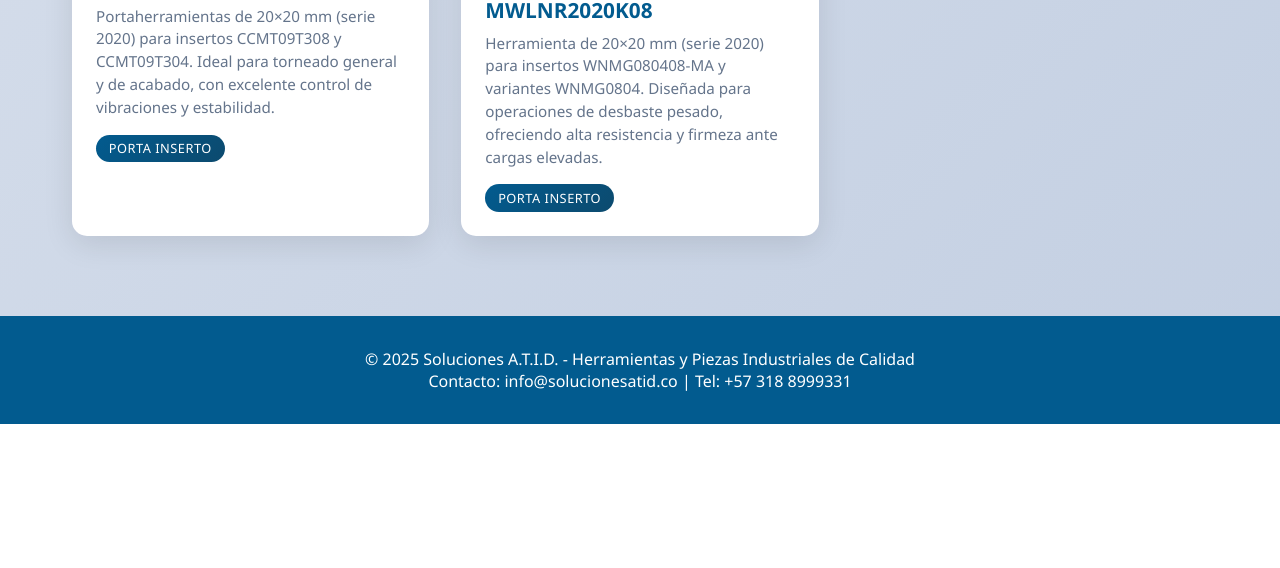
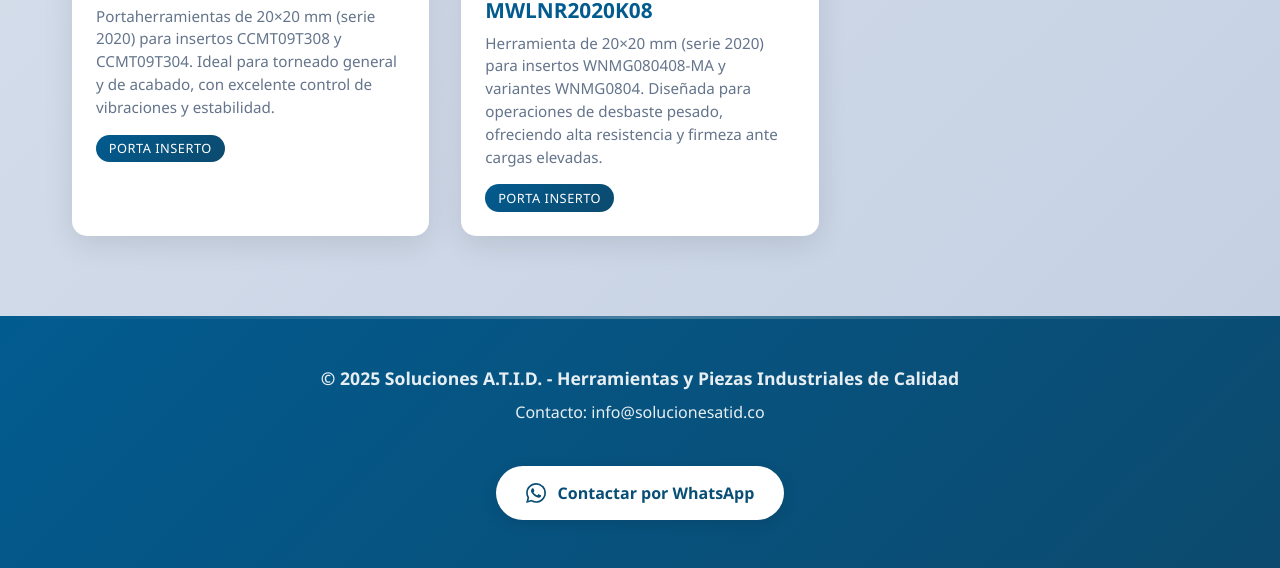
Before and after one commit to XxHurtadoxX/catalogo_solucioneastid, a plain HTML site: page index.html in a window 1280 px wide. Shown: the part 3857-4425 px from the top of the page. Before the commit the page ends 4281 px from the top, so only its background shows below. Drawn offline with Linux system fonts and the light colour scheme.

Commit message:
Update index.html

```diff
--- a/index.html
+++ b/index.html
@@ -162,25 +162,107 @@
             border-radius: 2px;
         }
 
-        .footer {
-            background: #025B8F;
+.footer {
+            background: linear-gradient(135deg, #025B8F 0%, #0c4a6e 100%);
             color: white;
             text-align: center;
-            padding: 2rem;
+            padding: 3rem 2rem;
             margin-top: 3rem;
+            position: relative;
+            overflow: hidden;
+        }
+
+        .footer::before {
+            content: '';
+            position: absolute;
+            top: 0;
+            left: 0;
+            right: 0;
+            height: 3px;
+            background: linear-gradient(90deg, transparent, #ffffff40, transparent);
+        }
+
+        .footer-content {
+            max-width: 1200px;
+            margin: 0 auto;
+            position: relative;
+            z-index: 1;
+        }
+
+        .footer p {
+            margin-bottom: 1rem;
+            font-size: 1rem;
+            opacity: 0.9;
+            line-height: 1.6;
+        }
+
+        .footer p:first-child {
+            font-weight: 600;
+            font-size: 1.1rem;
+            margin-bottom: 0.5rem;
+        }
+
+        .whatsapp-button {
+            display: inline-flex;
+            align-items: center;
+            justify-content: center;
+            gap: 12px;
+            background: white;
+            color: #094E76;
+            text-decoration: none;
+            padding: 14px 28px;
+            border-radius: 50px;
+            font-weight: 600;
+            font-size: 1rem;
+            margin-top: 1.5rem;
+            transition: all 0.3s ease;
+            box-shadow: 0 4px 15px rgba(0, 0, 0, 0.1);
+            border: 2px solid transparent;
+            position: relative;
+            overflow: hidden;
+        }
+
+        .whatsapp-button::before {
+            content: '';
+            position: absolute;
+            top: 0;
+            left: -100%;
+            width: 100%;
+            height: 100%;
+            background: linear-gradient(90deg, transparent, rgba(255,255,255,0.3), transparent);
+            transition: left 0.5s ease;
+        }
+
+        .whatsapp-button:hover::before {
+            left: 100%;
+        }
+
+        .whatsapp-button:hover {
+            background: #094E76;
+            color: white;
+            transform: translateY(-2px);
+            box-shadow: 0 8px 25px rgba(9, 78, 118, 0.3);
+            border-color: #094E76;
+        }
+
+        .whatsapp-button svg {
+            width: 20px;
+            height: 20px;
+            transition: transform 0.3s ease;
+        }
+
+        .whatsapp-button:hover svg {
+            transform: scale(1.1);
         }
 
         @media (max-width: 768px) {
-            .catalog-grid {
-                grid-template-columns: 1fr;
+            .footer {
+                padding: 2rem 1rem;
             }
 
-            .company-title {
-                font-size: 2rem;
-            }
-
-            .container {
-                padding: 1rem;
+            .whatsapp-button {
+                padding: 12px 24px;
+                font-size: 0.9rem;
             }
         }
     </style>
@@ -390,9 +472,17 @@
 		</div>
     </div>
 
-    <footer class="footer">
-        <p>&copy; 2025 Soluciones A.T.I.D. - Herramientas y Piezas Industriales de Calidad</p>
-        <p>Contacto: info@solucionesatid.co | Tel: +57 318 8999331</p>
+	<footer class="footer">
+        <div class="footer-content">
+            <p>&copy; 2025 Soluciones A.T.I.D. - Herramientas y Piezas Industriales de Calidad</p>
+            <p>Contacto: info@solucionesatid.co</p>
+            <a href="https://wa.me/573188999331" target="_blank" class="whatsapp-button">
+                <svg width="20" height="20" viewBox="0 0 24 24" fill="currentColor">
+                    <path d="M17.472 14.382c-.297-.149-1.758-.867-2.03-.967-.273-.099-.471-.148-.67.15-.197.297-.767.966-.94 1.164-.173.199-.347.223-.644.075-.297-.15-1.255-.463-2.39-1.475-.883-.788-1.48-1.761-1.653-2.059-.173-.297-.018-.458.13-.606.134-.133.298-.347.446-.52.149-.174.198-.298.298-.497.099-.198.05-.371-.025-.52-.075-.149-.669-1.612-.916-2.207-.242-.579-.487-.5-.669-.51-.173-.008-.371-.01-.57-.01-.198 0-.52.074-.792.372-.272.297-1.04 1.016-1.04 2.479 0 1.462 1.065 2.875 1.213 3.074.149.198 2.096 3.2 5.077 4.487.709.306 1.262.489 1.694.625.712.227 1.36.195 1.871.118.571-.085 1.758-.719 2.006-1.413.248-.694.248-1.289.173-1.413-.074-.124-.272-.198-.57-.347m-5.421 7.403h-.004a9.87 9.87 0 01-5.031-1.378l-.361-.214-3.741.982.998-3.648-.235-.374a9.86 9.86 0 01-1.51-5.26c.001-5.45 4.436-9.884 9.888-9.884 2.64 0 5.122 1.03 6.988 2.898a9.825 9.825 0 012.893 6.994c-.003 5.45-4.437 9.884-9.885 9.884m8.413-18.297A11.815 11.815 0 0012.05 0C5.495 0 .16 5.335.157 11.892c0 2.096.547 4.142 1.588 5.945L.057 24l6.305-1.654a11.882 11.882 0 005.683 1.448h.005c6.554 0 11.89-5.335 11.893-11.893A11.821 11.821 0 0020.885 3.488"/>
+                </svg>
+                Contactar por WhatsApp
+            </a>
+        </div>
     </footer>
 </body>
 </html>
```
